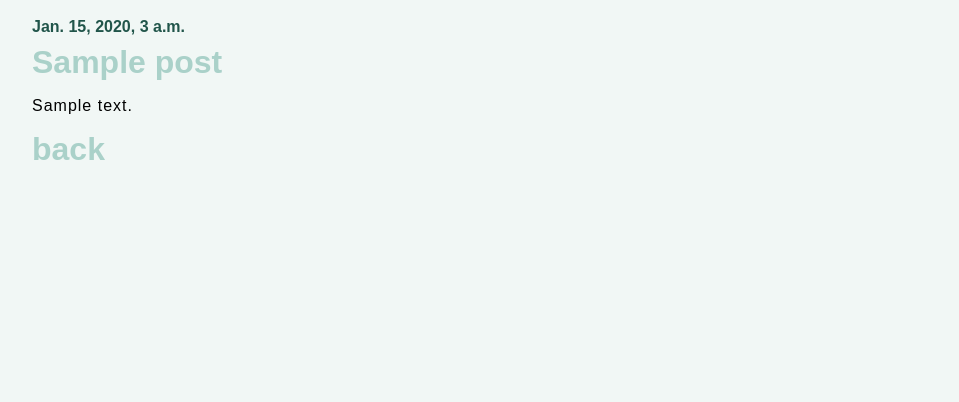
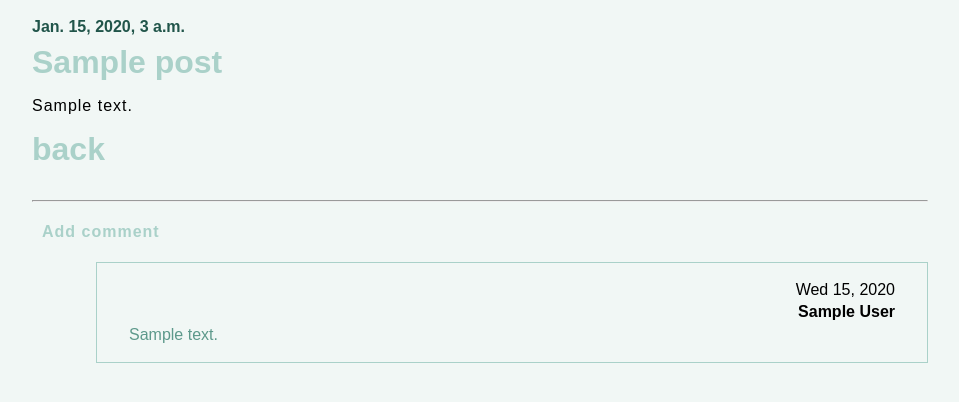
Before and after one commit to SamDurrant/djangoGirls_Tutorial, a Django app: page /post/1/ in a window 1280 px wide. Shown: the part 157-559 px from the top of the page, without its empty margins (160-1119 px from the left). Run offline with Django 3.2, Linux system fonts and the light colour scheme; tables that the repository leaves empty hold one stand-in row (values such as "Sample post").

Commit message:
user can add comment on post. display only approved comments.

```diff
--- a/blog/admin.py
+++ b/blog/admin.py
@@ -1,4 +1,5 @@
 from django.contrib import admin
-from .models import Post
+from .models import Post, Comment
 
 admin.site.register(Post)
+admin.site.register(Comment)
--- a/blog/models.py
+++ b/blog/models.py
@@ -15,3 +15,20 @@ class Post(models.Model):
 
     def __str__(self):
         return self.title
+
+    def approved_comments(self):
+        return self.comments.filter(approved_comment=True)
+
+class Comment(models.Model):
+    post = models.ForeignKey('blog.Post', on_delete=models.CASCADE, related_name='comments') # related_name option allows us to have access to comments from within the Post model
+    author = models.CharField(max_length=200)
+    text = models.TextField()
+    created_date = models.DateTimeField(default=timezone.now)
+    approved_comment = models.BooleanField(default=False)
+
+    def approve(self):
+        self.approved_comment = True
+        self.save()
+
+    def __str__(self):
+        return self.text
--- a/blog/static/css/blog.css
+++ b/blog/static/css/blog.css
@@ -46,7 +46,9 @@ section {
 }
 
 .post {
+  padding: 0 1rem;
   margin-bottom: 2rem;
+  border-bottom: 1px solid #aad1c9;
 }
 
 .post_date {
@@ -141,6 +143,21 @@ section {
   background: none;
 }
 
+.button_margin {
+  margin: 1rem 0;
+}
+
+.button_margin:hover {
+  color: #369669;
+}
+
+.comment_button_box {
+  display: flex;
+  justify-content: space-around;
+  width: 20%;
+  margin-left: auto;
+}
+
 .form textarea {
   height: 300px;
   padding: 5px 10px;
@@ -150,3 +167,16 @@ section {
 .form button {
   margin-left: auto;
 }
+
+.comment {
+  border: 1px solid #aad1c9;
+  margin: 1rem 0 1rem 4rem;
+  padding: 1rem 2rem;
+  line-height: 1.4;
+  text-align: right;
+}
+
+.comment_text {
+  color: #5d998b;
+  text-align: left;
+}
--- a/blog/templates/blog/base.html
+++ b/blog/templates/blog/base.html
@@ -14,7 +14,7 @@
       <a href={% url 'post_draft_list' %}>
         <button class='post_button'>drafts</button>
       </a>
-      <small><a href="{% url 'logout' %}" class='button_text'>Log out</a></small>
+      <a href="{% url 'logout' %}" class='button_text'>Log out</a>
     {% else %}
       <a href={% url 'login' %}>
         <button class='post_button'>login</button>
--- a/blog/templates/blog/post_detail.html
+++ b/blog/templates/blog/post_detail.html
@@ -20,4 +20,27 @@
   <p class="post_content">{{ post.text|linebreaksbr }}</p>
 
   <h2><a href="{% url 'post_list' %}">back</a></h2>
+  <hr>
+  <div>
+    <a class='button_text button_margin' href="{% url 'add_comment_to_post' pk=post.pk %}">Add comment</a>
+  </div>
+{% for comment in post.comments.all %}
+    {% if user.is_authenticated or comment.approved_comment %}
+      <div class="comment">
+        <div class="date">
+          {{ comment.created_date|date:'D j, Y'}}
+        </div>
+        {% if not comment.approved_comment %}
+            <div class='comment_button_box'>
+                <a class='post_button button_margin' href="{% url 'comment_remove' pk=comment.pk %}">-</a>
+                <a class='post_button button_margin' href="{% url 'comment_approve' pk=comment.pk %}">+</a>
+            </div>
+        {% endif %}
+        <strong> {{ comment.author }} </strong>
+        <p class='comment_text'> {{ comment.text|linebreaksbr }} </p>
+      </div>
+    {% endif %}
+{% empty %}
+  <div class='comment'>No comments here yet 😓</div>
+{% endfor %}
 {% endblock %}
--- a/blog/templates/blog/post_list.html
+++ b/blog/templates/blog/post_list.html
@@ -3,5 +3,11 @@
   <p class="post_date">published: {{ post.published_date }}</p>
   <h2><a href="{% url 'post_detail' pk=post.pk %}">{{ post.title }}</a></h2>
   <p class="post_content">{{ post.text|linebreaksbr|truncatechars:600 }}</p>
+  <a
+    class="button_text button_margin"
+    href="{% url 'post_detail' pk=post.pk %}"
+  >
+    Comments: {{ post.approved_comments.count }}
+  </a>
 </div>
 {% endfor %} {% endblock %}
--- a/blog/urls.py
+++ b/blog/urls.py
@@ -8,5 +8,8 @@ urlpatterns = [
   path('post/<int:pk>/edit/', views.post_edit, name="post_edit"),
   path('post/<int:pk>/publish/', views.post_publish, name="post_publish"),
   path('post/<int:pk>/remove/', views.post_remove, name="post_remove"),
+  path('post/<int:pk>/comment/', views.add_comment_to_post, name='add_comment_to_post'),
+  path('comment/<int:pk>/approve/', views.comment_approve, name='comment_approve'),
+  path('comment/<int:pk>/remove/', views.comment_remove, name='comment_remove'),
   path('drafts/', views.post_draft_list, name='post_draft_list')
 ]
--- a/blog/views.py
+++ b/blog/views.py
@@ -1,8 +1,8 @@
 from django.shortcuts import redirect, render, get_object_or_404
 from django.contrib.auth.decorators import login_required
 from django.utils import timezone
-from .models import Post
-from .forms import PostForm
+from .models import Post, Comment
+from .forms import PostForm, CommentForm
 
 # Create your views here.
 def post_list(request):
@@ -58,3 +58,29 @@ def post_edit(request, pk):
     else:
         form = PostForm(instance=post)
     return render(request, 'blog/post_edit.html', { 'form': form })
+
+# Comments
+def add_comment_to_post(request, pk):
+    post = get_object_or_404(Post, pk=pk)
+    if request.method == 'POST':
+        form = CommentForm(request.POST)
+        if form.is_valid():
+            comment = form.save(commit=False)
+            comment.post = post
+            comment.save()
+            return redirect('post_detail', pk=post.pk)
+    else:
+        form = CommentForm()
+    return render(request, 'blog/add_comment_to_post.html', { 'form': form })
+
+@login_required
+def comment_approve(request, pk):
+    comment = get_object_or_404(Comment, pk=pk)
+    comment.approve()
+    return redirect('post_detail', pk=comment.post.pk)
+
+@login_required
+def comment_remove(request, pk):
+    comment = get_object_or_404(Comment, pk=pk)
+    comment.delete()
+    return redirect('post_detail', pk=comment.post.pk)
```
Also changed, not shown: blog/forms.py (+8 -3 lines), blog/templates/blog/add_comment_to_post.html (added, +7 -0 lines), blog/migrations/0002_comment.py (added). Lines whose indentation alone changed are shown as unchanged.
